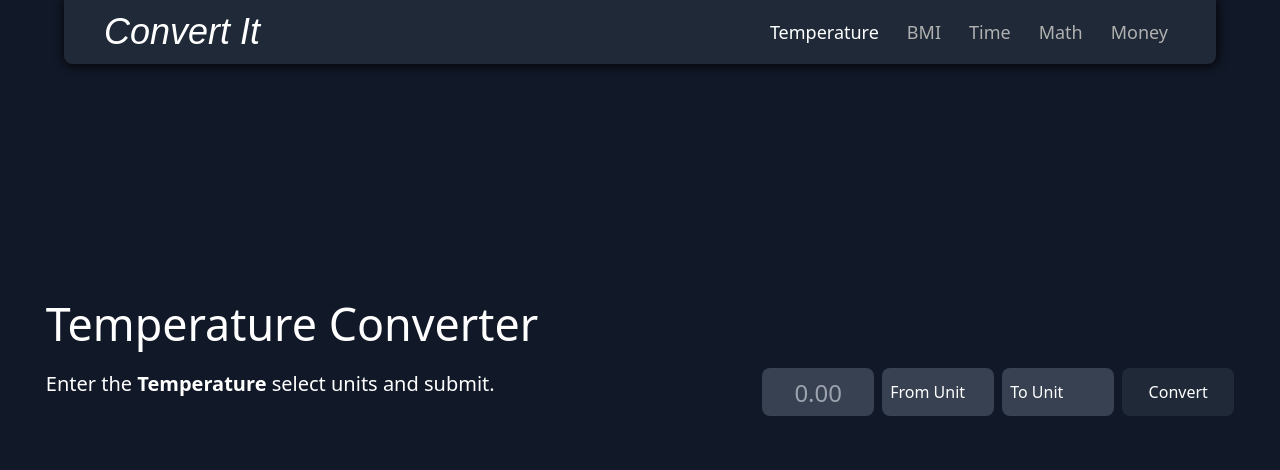
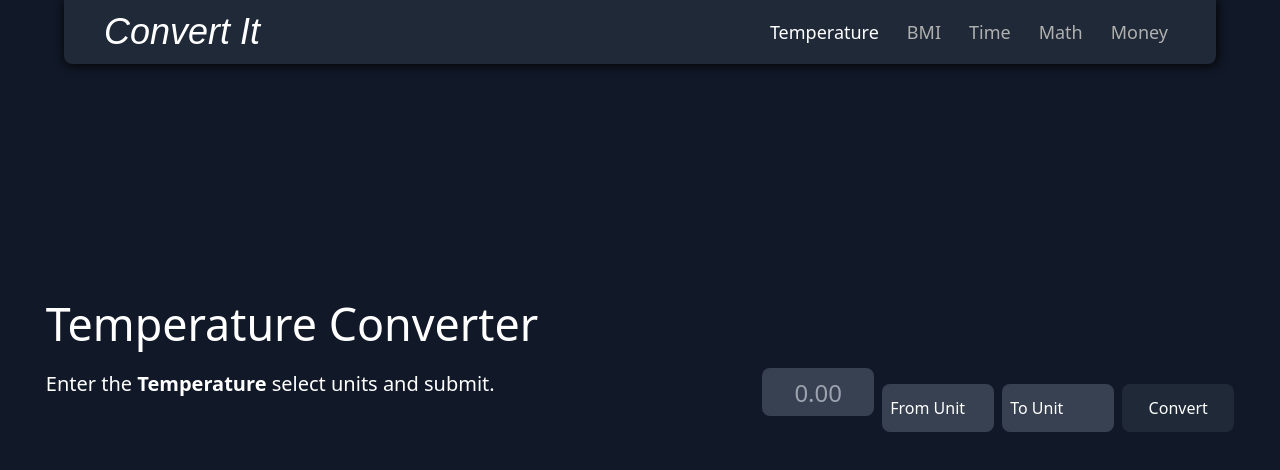
Before and after one commit to YasserDalal/Convert_It, a React (Vite) app: page / in a window 1280 px wide. Shown: the top 470 px of the page. Built offline with nearby package versions, Linux system fonts and the light colour scheme; a web font is replaced by a local one.

Commit message:
use items-end

```diff
--- a/src/components/InputContent.jsx
+++ b/src/components/InputContent.jsx
@@ -7,7 +7,7 @@ export default function InputContent(){
   const [selectedFrom, setSelectedFrom] = useState("");
   const [selectedTo, setSelectedTo] = useState("");
   return (
-    <div className="flex gap-2 max-[520px]:flex-col max-[520px]:items-center max-[520px]:w-[90%]">
+    <div className="flex gap-2 items-end max-[520px]:flex-col max-[520px]:w-[90%]">
       <div className="w-full flex justify-center pb-4">
         <input type="text" inputMode="decimal" pattern="^\d{1,3}(\.\d{0,2})?$" maxLength={6} value={inputValue}
              className="w-28 max-[520px]:w-[30%] h-12 rounded-lg bg-gray-700 px-2 text-white text-center text-2xl outline-none focus:shadow-xl focus:shadow-[#000000] cursor-pointer transition-all duration-150 hover:brightness-90" onInput={(e) => NumberInput(e, setInputValue)} placeholder="0.00"/>
```
